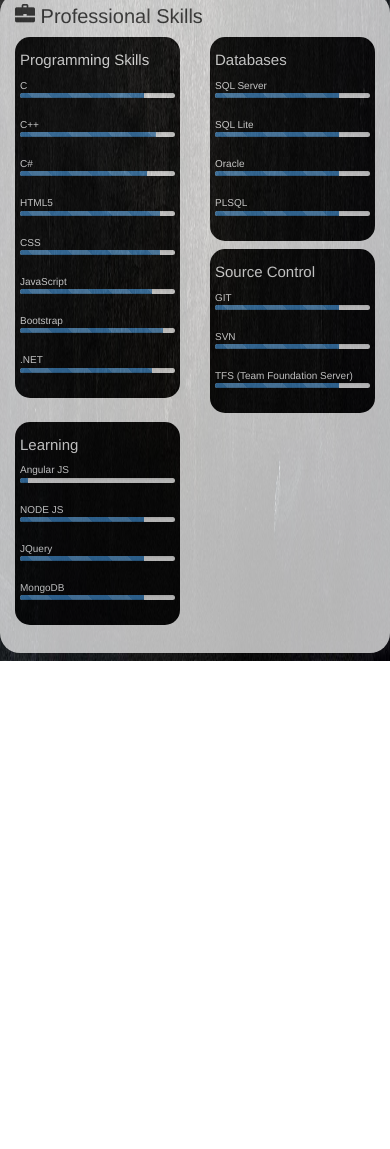
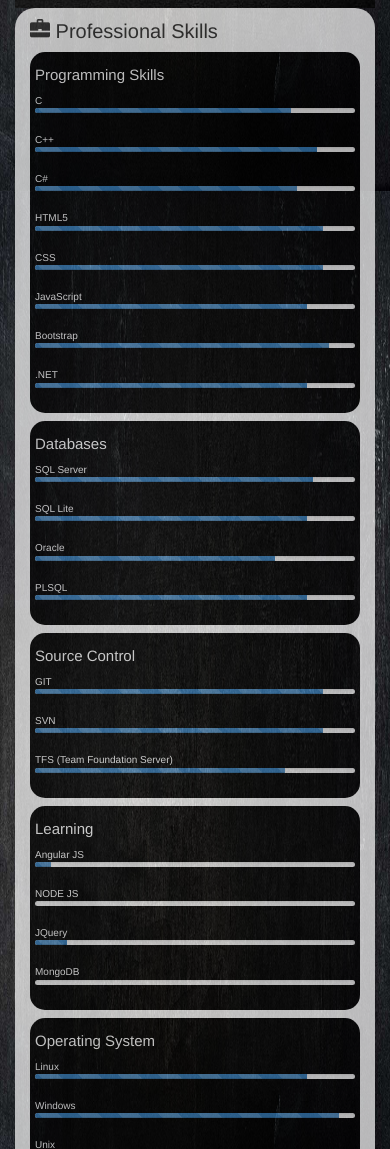
Before and after one commit to ssm-12/ssm-12.github.io, a plain HTML site: page Portfolio.html in a window 390 px wide. Shown: the part 851-2000 px from the top of the page. Before the commit the page ends 1512 px from the top, so only its background shows below. Drawn offline with nearby package versions, Linux system fonts and the light colour scheme.

Commit message:
Commiting the work before working on it after a long time

```diff
--- a/Portfolio.html
+++ b/Portfolio.html
@@ -60,12 +60,12 @@
   </div>
 </div>
 
-<div class="container opac">
+<div id="skillContainer" class="container opac">
   <div class="row">
     <div id="skills" class="col-xs-12 col-sm-10 col-md-10 col-sm-offset-1 col-md-offset-1 cards" data-aos="fade-in">
       <h4><span class="glyphicon glyphicon-briefcase"></span> Professional Skills</h4>
       <div class="row">
-          <div class="col-xs-6 col-sm-6 col-md-6 col-lg-6">
+          <div class="col-xs-12 col-sm-6 col-md-6 col-lg-6">
               <div id="coreSkills" class="cards-inverse">
                   <h5>Programming Skills</h5>
                   C
@@ -109,75 +109,91 @@
                   </div>
               </div>
           </div>
-          <div class="col-xs-6 col-sm-6 col-md-6 col-lg-6">
+          <div class="col-xs-12 col-sm-6 col-md-6 col-lg-6">
             <div id="dbSkills" class="cards-inverse">
                 <h5>Databases</h5>
                 SQL Server
                 <div class="progress">
-                  <div class="progress-bar progress-bar-striped active" role="progressbar" aria-valuenow="80" aria-valuemin="0" aria-valuemax="100" style="width:80%"></div>
+                  <div class="progress-bar progress-bar-striped active" role="progressbar" aria-valuenow="87" aria-valuemin="0" aria-valuemax="100" style="width:87%"></div>
                 </div>
 
                 SQL Lite
                 <div class="progress">
-                  <div class="progress-bar progress-bar-striped active" role="progressbar" aria-valuenow="80" aria-valuemin="0" aria-valuemax="100" style="width:80%"></div>
+                  <div class="progress-bar progress-bar-striped active" role="progressbar" aria-valuenow="85" aria-valuemin="0" aria-valuemax="100" style="width:85%"></div>
                 </div>
 
                 Oracle
                 <div class="progress">
-                  <div class="progress-bar progress-bar-striped active" role="progressbar" aria-valuenow="80" aria-valuemin="0" aria-valuemax="100" style="width:80%"></div>
+                  <div class="progress-bar progress-bar-striped active" role="progressbar" aria-valuenow="75" aria-valuemin="0" aria-valuemax="100" style="width:75%"></div>
                 </div>
 
                 PLSQL
                 <div class="progress">
-                  <div class="progress-bar progress-bar-striped active" role="progressbar" aria-valuenow="80" aria-valuemin="0" aria-valuemax="100" style="width:80%"></div>
+                  <div class="progress-bar progress-bar-striped active" role="progressbar" aria-valuenow="85" aria-valuemin="0" aria-valuemax="100" style="width:85%"></div>
                 </div>
             </div>
             <div id="sourceControlSkills" class="cards-inverse">
                 <h5>Source Control</h5>
                 GIT
                 <div class="progress">
-                  <div class="progress-bar progress-bar-striped active" role="progressbar" aria-valuenow="80" aria-valuemin="0" aria-valuemax="100" style="width:80%"></div>
+                  <div class="progress-bar progress-bar-striped active" role="progressbar" aria-valuenow="90" aria-valuemin="0" aria-valuemax="100" style="width:90%"></div>
                 </div>
 
                 SVN
                 <div class="progress">
-                  <div class="progress-bar progress-bar-striped active" role="progressbar" aria-valuenow="80" aria-valuemin="0" aria-valuemax="100" style="width:80%"></div>
+                  <div class="progress-bar progress-bar-striped active" role="progressbar" aria-valuenow="90" aria-valuemin="0" aria-valuemax="100" style="width:90%"></div>
                 </div>
 
                 TFS (Team Foundation Server)
                 <div class="progress">
-                  <div class="progress-bar progress-bar-striped active" role="progressbar" aria-valuenow="80" aria-valuemin="0" aria-valuemax="100" style="width:80%"></div>
+                  <div class="progress-bar progress-bar-striped active" role="progressbar" aria-valuenow="78" aria-valuemin="0" aria-valuemax="100" style="width:78%"></div>
                 </div>
             </div>
           </div>
       </div>
       <div class="row">
-          <div class="col-xs-6 col-sm-6 col-md-6 col-lg-6">
+          <div class="col-xs-12 col-sm-6 col-md-6 col-lg-6">
             <div id="learningSkills" class="cards-inverse">
               <h5>Learning</h5>
               Angular JS
               <div class="progress">
-                <div class="progress-bar progress-bar-striped active" role="progressbar" aria-valuenow="80" aria-valuemin="0" aria-valuemax="100" style="width:5%"></div>
+                <div class="progress-bar progress-bar-striped active" role="progressbar" aria-valuenow="5" aria-valuemin="0" aria-valuemax="100" style="width:5%"></div>
               </div>
 
               NODE JS
               <div class="progress">
-                <div class="progress-bar progress-bar-striped active" role="progressbar" aria-valuenow="80" aria-valuemin="0" aria-valuemax="100" style="width:80%"></div>
+                <div class="progress-bar progress-bar-striped active" role="progressbar" aria-valuenow="0" aria-valuemin="0" aria-valuemax="100" style="width:0%"></div>
               </div>
 
               JQuery
               <div class="progress">
-                <div class="progress-bar progress-bar-striped active" role="progressbar" aria-valuenow="80" aria-valuemin="0" aria-valuemax="100" style="width:80%"></div>
+                <div class="progress-bar progress-bar-striped active" role="progressbar" aria-valuenow="10" aria-valuemin="0" aria-valuemax="100" style="width:10%"></div>
               </div>
 
               MongoDB
               <div class="progress">
-                <div class="progress-bar progress-bar-striped active" role="progressbar" aria-valuenow="80" aria-valuemin="0" aria-valuemax="100" style="width:80%"></div>
+                <div class="progress-bar progress-bar-striped active" role="progressbar" aria-valuenow="0" aria-valuemin="0" aria-valuemax="100" style="width:0%"></div>
               </div>
             </div>
           </div>
-          <div class="col-xs-6 col-sm-6 col-md-6 col-lg-6">
+          <div class="col-xs-12 col-sm-6 col-md-6 col-lg-6">
+            <div id="OS" class="cards-inverse">
+              <h5>Operating System</h5>
+              Linux
+              <div class="progress">
+                <div class="progress-bar progress-bar-striped active" role="progressbar" aria-valuenow="85" aria-valuemin="0" aria-valuemax="100" style="width:85%"></div>
+              </div>
 
+              Windows
+              <div class="progress">
+                <div class="progress-bar progress-bar-striped active" role="progressbar" aria-valuenow="95" aria-valuemin="0" aria-valuemax="100" style="width:95%"></div>
+              </div>
+
+              Unix
+              <div class="progress">
+                <div class="progress-bar progress-bar-striped active" role="progressbar" aria-valuenow="65" aria-valuemin="0" aria-valuemax="100" style="width:65%"></div>
+              </div>
+            </div>
           </div>
     </div>
 
--- a/myStyleSheet.css
+++ b/myStyleSheet.css
@@ -1,9 +1,15 @@
 @media (max-width: 500px) {
-    body{font-size: 10px;}
+    body{
+      font-size: 10px;
+      padding: 1.5em;
+    }
 }
 
 @media (min-width: 501px) and (max-width: 768px) {
-    body{font-size: 12px;}
+    body{
+      font-size: 12px;
+      padding: 1.5em;
+    }
 }
 
 @media (min-width: 769px) {
```
